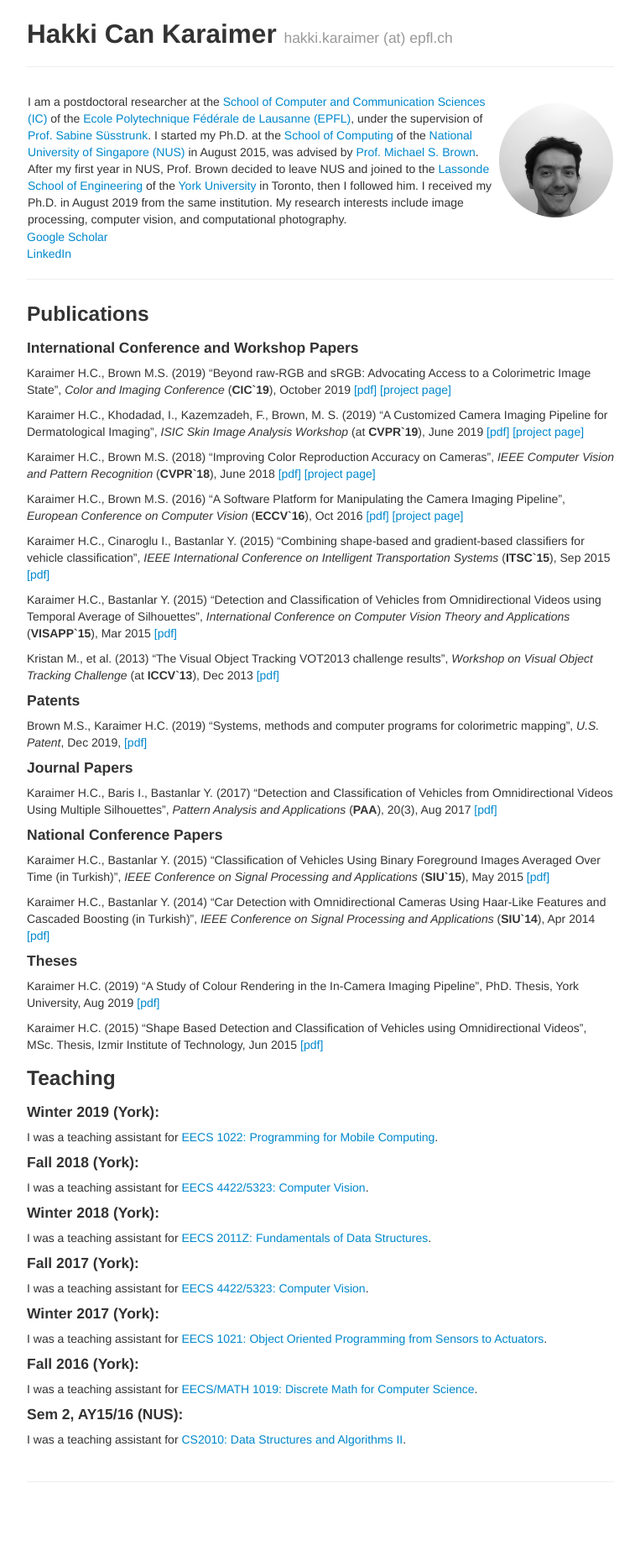
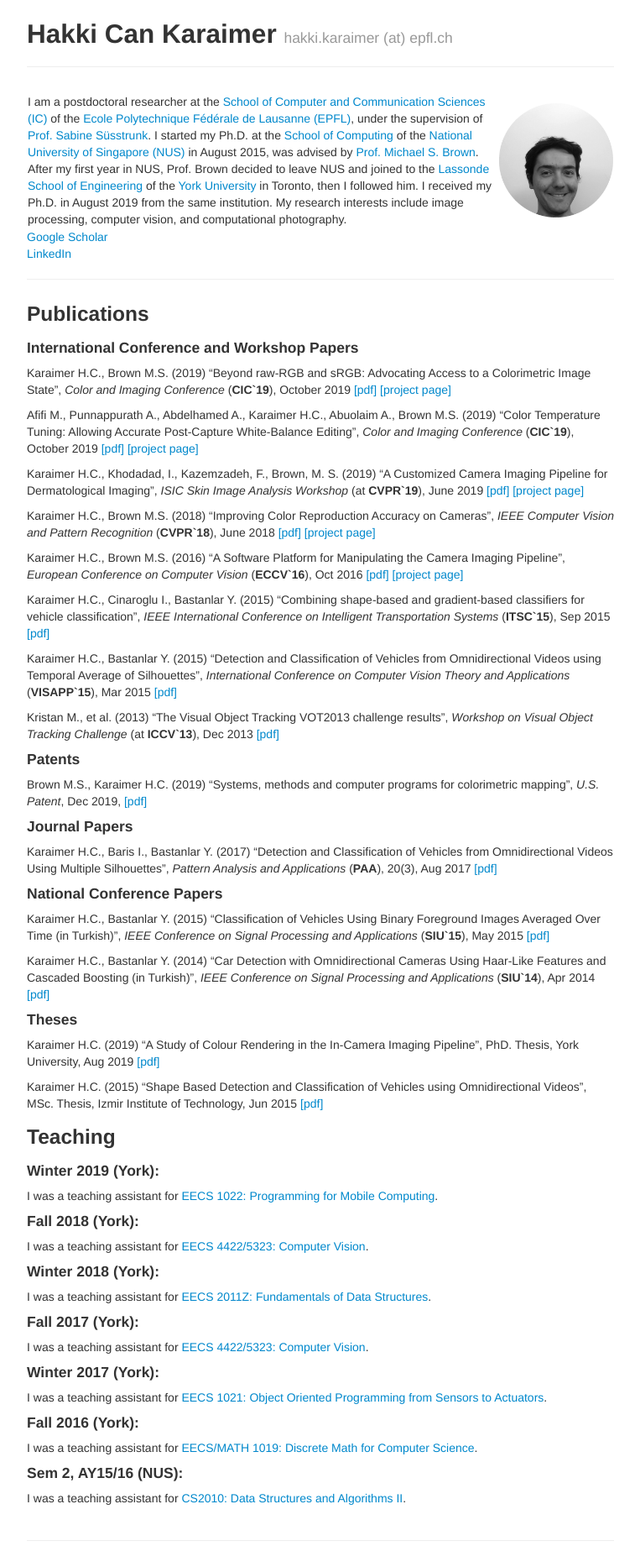
Before and after one commit to karaimer/karaimer.github.io, a Jekyll site: the page built from index.md, in a window 1280 px wide. Shown: the whole page at 84% size, without its empty margins (258-1021 px from the left). Built offline with Jekyll 4.4.1, drawn with Linux system fonts in a browser that asks for light colours; before the commit the page ends 1796 px from its top, so only the background shows below that.

Commit message:
Update index.md

```diff
--- a/index.md
+++ b/index.md
@@ -21,6 +21,7 @@ author: Hakki Can Karaimer
 
 Karaimer H.C., Brown M.S.  (2019) "Beyond raw-RGB and sRGB: Advocating Access to a Colorimetric Image State", *Color and Imaging Conference* (**CIC`19**),  October 2019 [[pdf]](/paper/Karaimer_Brown_CIC19.pdf) [[project page]](https://karaimer.github.io/beyond-rawRGB-sRGB/)
 
+Afifi M., Punnappurath A., Abdelhamed A., Karaimer H.C., Abuolaim A., Brown M.S.  (2019) "Color Temperature Tuning: Allowing Accurate Post-Capture White-Balance Editing", *Color and Imaging Conference* (**CIC`19**),  October 2019 [[pdf]](http://cvil.eecs.yorku.ca/projects/public_html/ColorTemperatureTuning/files/ColorTemperatureTuning.pdf) [[project page]](http://cvil.eecs.yorku.ca/projects/public_html/ColorTemperatureTuning/)
 
 Karaimer H.C., Khodadad, I., Kazemzadeh, F., Brown, M. S.  (2019) "A Customized Camera Imaging Pipeline for Dermatological Imaging", *ISIC Skin Image Analysis Workshop* (at **CVPR`19**), June 2019 [[pdf]](/paper/Karaimer_et_al_2019.pdf) [[project page]](https://karaimer.github.io/customized-camera/)
 
```
